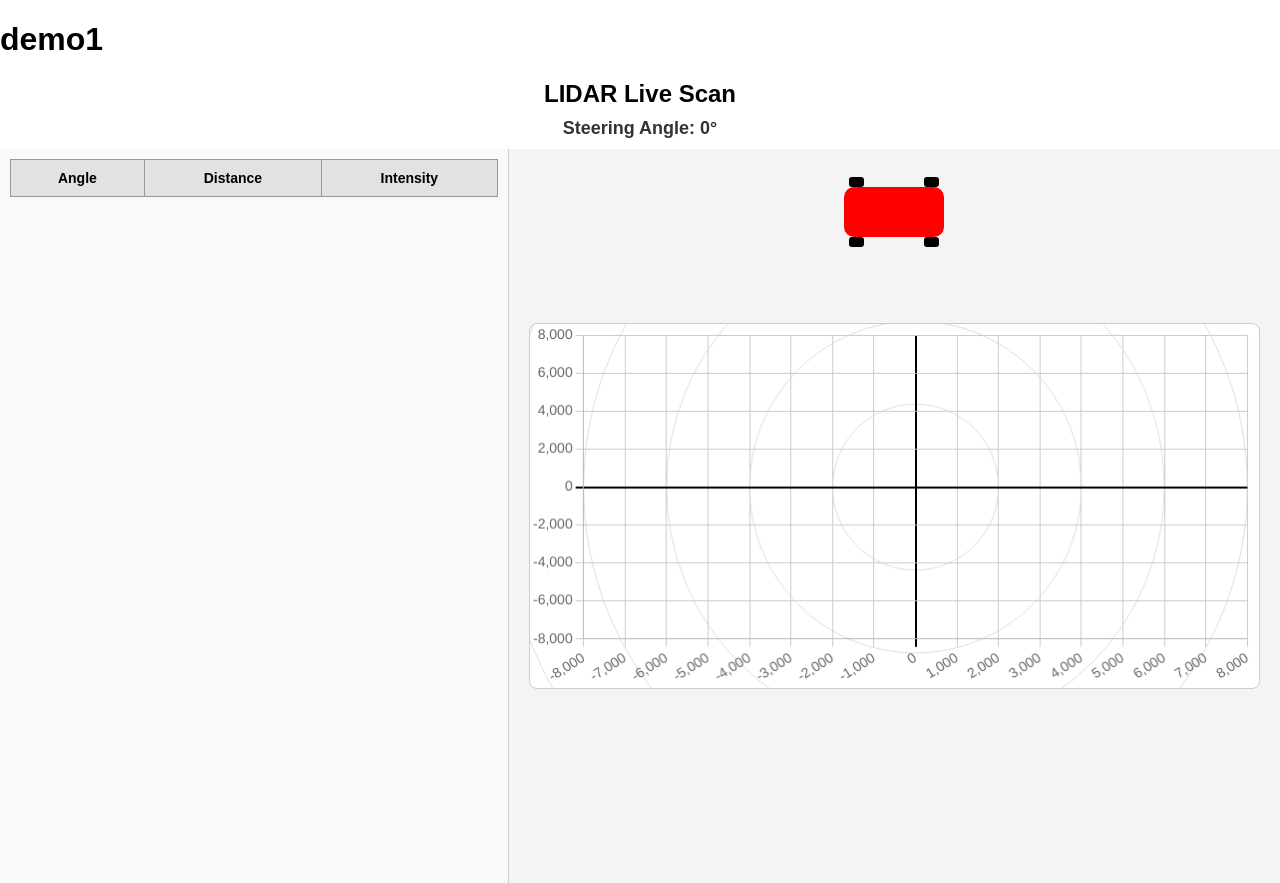
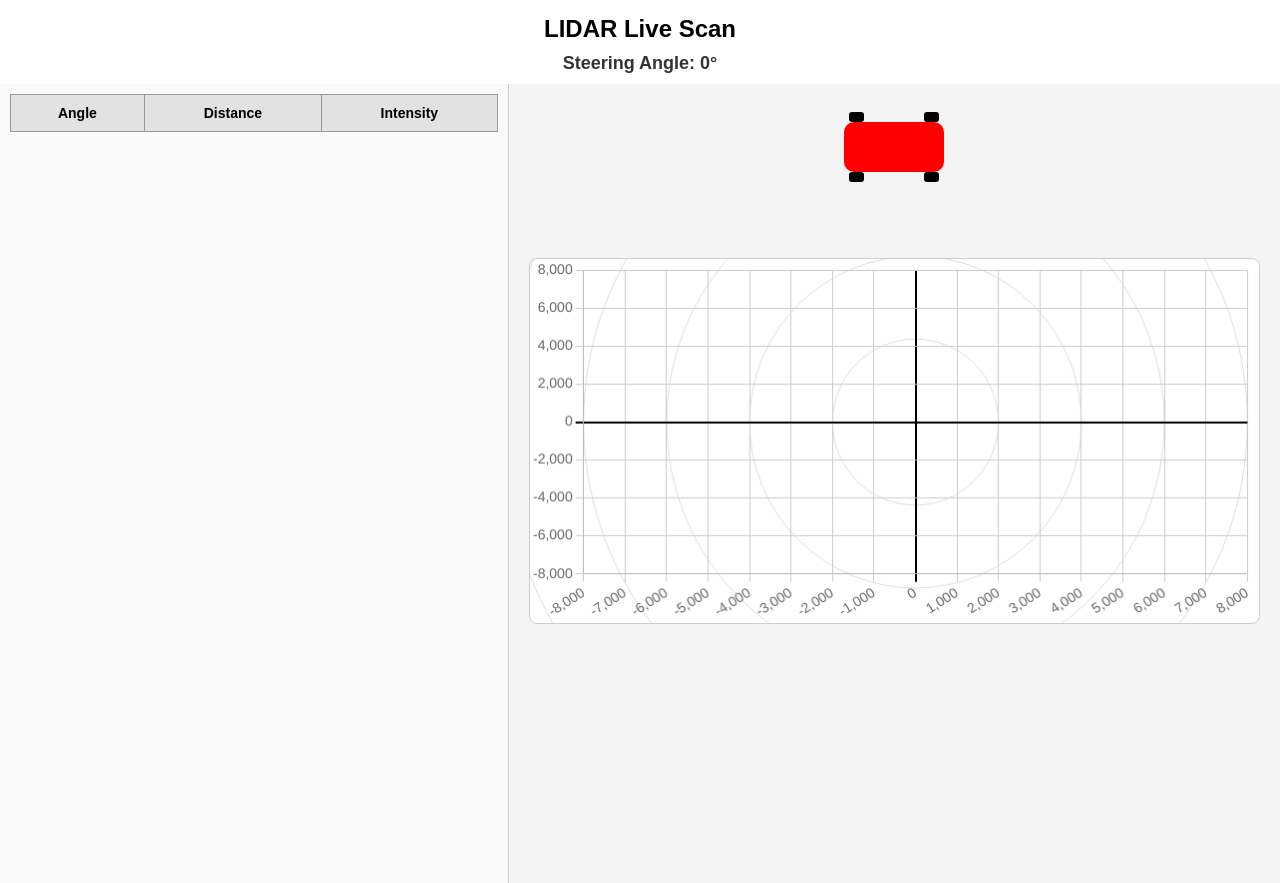
Before and after one commit to Kshipajaiswal/Steering-Aware-LIDAR-Visualization-Dashboard, a Flask app: page / in a window 1280 px wide. Shown: the top 883 px of the page. Run offline with Flask 3, Linux system fonts and the light colour scheme; data that the repository does not hold is empty.

Commit message:
removed h1

```diff
--- a/templates/index.html
+++ b/templates/index.html
@@ -7,7 +7,7 @@
     <script src="https://cdn.jsdelivr.net/npm/chart.js"></script>
 </head>
 <body>
-    <h1>demo1</h1>
+
     <h2 style="text-align:center;">LIDAR Live Scan</h2>
     <div id="steering-angle-display">Steering Angle: 0°</div>
     <div class="container">
```
